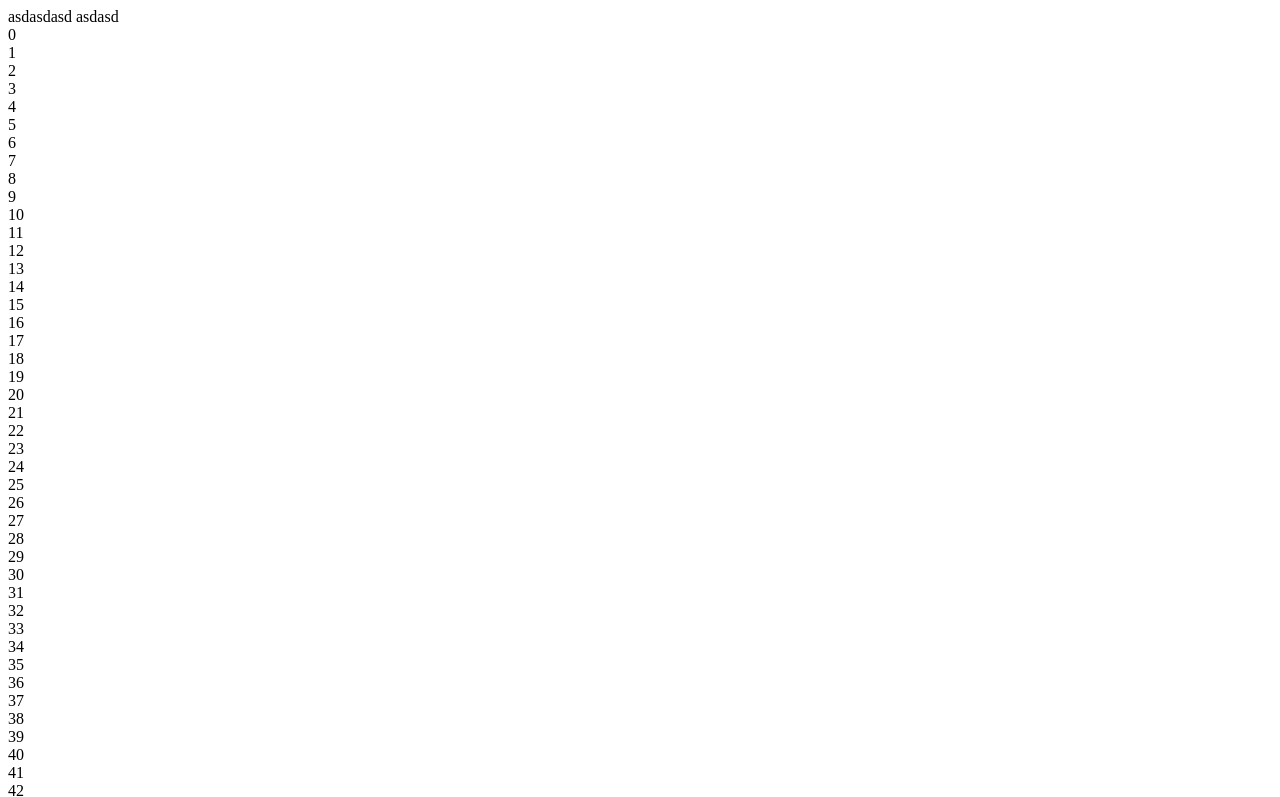
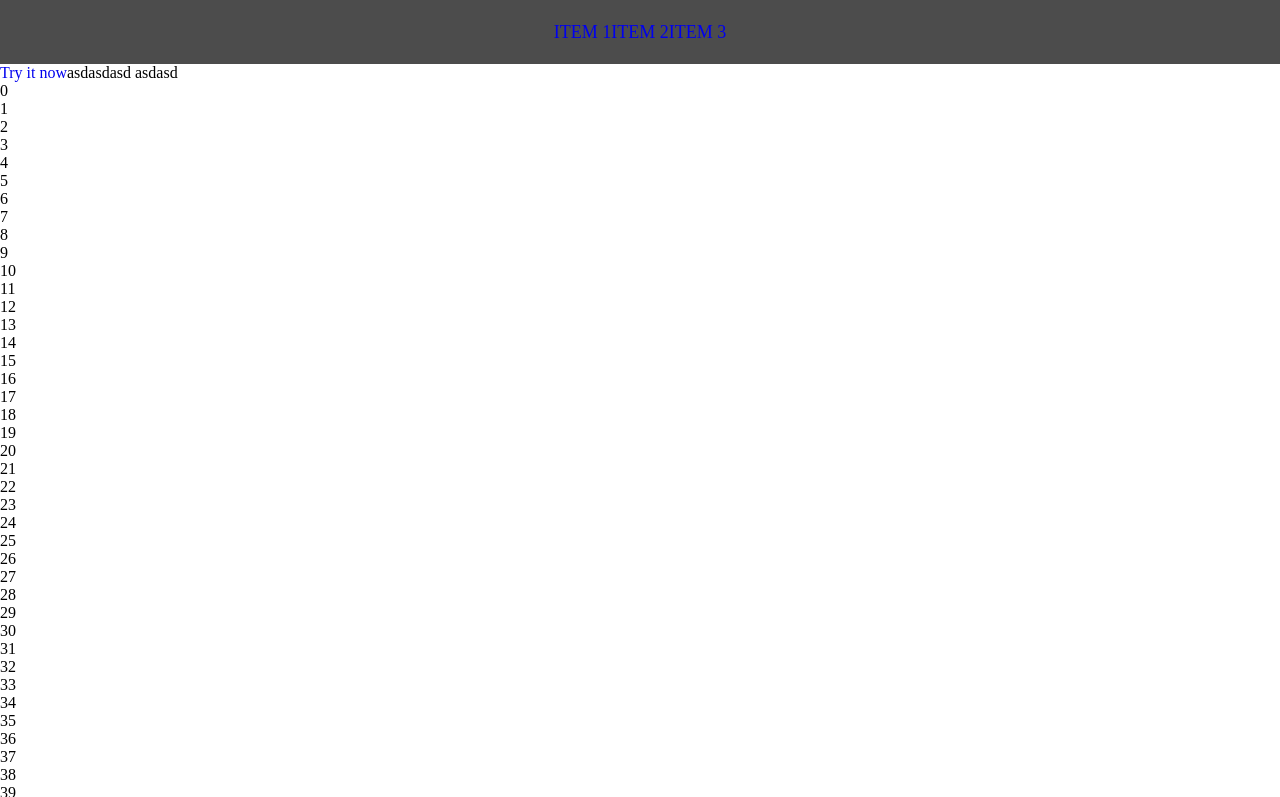
Before and after one commit to kamosz08/trans-front, a Gatsby site: page / in a window 1280 px wide. Shown: the top 797 px of the page. Built offline with nearby package versions, Linux system fonts and the light colour scheme; Gatsby itself is replaced by a stand-in of ours.

Commit message:
Add client side with routing to gatsby app

```diff
--- /dev/null
+++ b/gatsby-browser.js
@@ -0,0 +1 @@
+import './src/main.css';
--- a/package.json
+++ b/package.json
@@ -17,6 +17,7 @@
   "dependencies": {
     "@emotion/react": "^11.4.1",
     "@emotion/styled": "^11.3.0",
+    "@reach/router": "^1.3.4",
     "gatsby": "^3.13.0",
     "gatsby-plugin-emotion": "^6.13.0",
     "gatsby-plugin-image": "^1.13.0",
@@ -31,6 +32,7 @@
     "typescript": "^4.4.3"
   },
   "devDependencies": {
+    "@types/reach__router": "^1.3.9",
     "@typescript-eslint/eslint-plugin": "^4.31.0",
     "@typescript-eslint/parser": "^4.31.0",
     "babel-eslint": "^10.1.0",
--- /dev/null
+++ b/src/components/Layout.tsx
@@ -0,0 +1,9 @@
+import React from 'react';
+import { Navbar } from './Navbar';
+
+export const Layout: React.FC = ({ children }) => (
+  <div>
+    <Navbar />
+    {children}
+  </div>
+);
--- /dev/null
+++ b/src/components/Navbar.tsx
@@ -0,0 +1,39 @@
+import React from 'react';
+import styled from '@emotion/styled';
+import { Link } from 'gatsby';
+import { theme } from '../theme';
+
+const NavbarWrapper = styled.div`
+  width: 100%;
+  background-color: rgba(1,1,1,0.7);
+  display: flex;
+  justify-content: center;
+  align-items: center;
+  height: 64px;
+  font-size: large;
+  text-transform: uppercase;
+`;
+
+const NavbarInnerWrapper = styled.div`
+  width: 100%;
+  max-width: 800px;
+  display: flex;
+  justify-content: center;
+  align-items: center;
+`;
+
+const NavbarLink = styled(Link)`
+  &:hover {
+    color: ${theme.colors.primary}
+  }
+`;
+
+export const Navbar: React.FC = () => (
+  <NavbarWrapper>
+    <NavbarInnerWrapper>
+      <NavbarLink to="/404">Item 1</NavbarLink>
+      <NavbarLink to="/404">Item 2</NavbarLink>
+      <NavbarLink to="/404">Item 3</NavbarLink>
+    </NavbarInnerWrapper>
+  </NavbarWrapper>
+);
--- /dev/null
+++ b/src/main.css
@@ -0,0 +1,11 @@
+* {
+  margin: 0;
+  padding: 0;
+  border: 0;
+}
+ul {
+  list-style-type: none;
+}
+a {
+  text-decoration: none;
+}
--- /dev/null
+++ b/src/pages/app/components/Layout.tsx
@@ -0,0 +1,9 @@
+import React from 'react';
+import { Navbar } from './Navbar';
+
+export const Layout: React.FC = ({ children }) => (
+  <div>
+    <Navbar />
+    {children}
+  </div>
+);
--- /dev/null
+++ b/src/pages/app/components/Navbar.tsx
@@ -0,0 +1,30 @@
+import React from 'react';
+import styled from '@emotion/styled';
+import { Link } from '@reach/router';
+
+const NavbarWrapper = styled.div`
+  width: 100%;
+  background-color: rgba(1,1,1,0.7);
+  display: flex;
+  justify-content: center;
+  align-items: center;
+`;
+
+const NavbarInnerWrapper = styled.div`
+  width: 100%;
+  max-width: 800px;
+  display: flex;
+  justify-content: center;
+  align-items: center;
+`;
+
+export const Navbar: React.FC = () => (
+  <NavbarWrapper>
+    <NavbarInnerWrapper>
+      <Link to="/app">Main</Link>
+      <Link to="/app/register">Register</Link>
+      <Link to="/app/register">Register</Link>
+      <Link to="/">Landing page</Link>
+    </NavbarInnerWrapper>
+  </NavbarWrapper>
+);
--- a/src/pages/index.tsx
+++ b/src/pages/index.tsx
@@ -1,7 +1,8 @@
 import * as React from 'react';
-import { PageProps } from 'gatsby';
+import { Link, PageProps } from 'gatsby';
 import Zoom from 'react-reveal/Zoom';
 import config from 'react-reveal/globals';
+import { Layout } from '../components/Layout';
 
 config({ ssrFadeout: true });
 
@@ -9,8 +10,10 @@ const IndexPage = (props: PageProps) => {
   console.log(props);
 
   return (
+    <Layout>
       <main>
         <title>Home Page</title>
+        <Link to="/app">Try it now</Link>
         asdasdasd
         asdasd
         {Array(100).fill(1).map((item, idx) => <div>{idx}</div>)}
@@ -18,6 +21,7 @@ const IndexPage = (props: PageProps) => {
           <p>Markup that will be revealed on scroll</p>
         </Zoom>
       </main>
+    </Layout>
   );
 };
 
--- /dev/null
+++ b/src/theme.ts
@@ -0,0 +1,5 @@
+export const theme = {
+  colors: {
+    primary: '#f1f1f1',
+  },
+};
```
Also changed, not shown: src/pages/app/[...].tsx (added, +18 -0 lines), src/pages/app/components/Login.tsx (added, +10 -0 lines), src/pages/app/components/Main.tsx (added, +23 -0 lines), src/pages/app/components/Register.tsx (added, +10 -0 lines), .eslintrc.js, 1 other file. Lines whose indentation alone changed are shown as unchanged.
